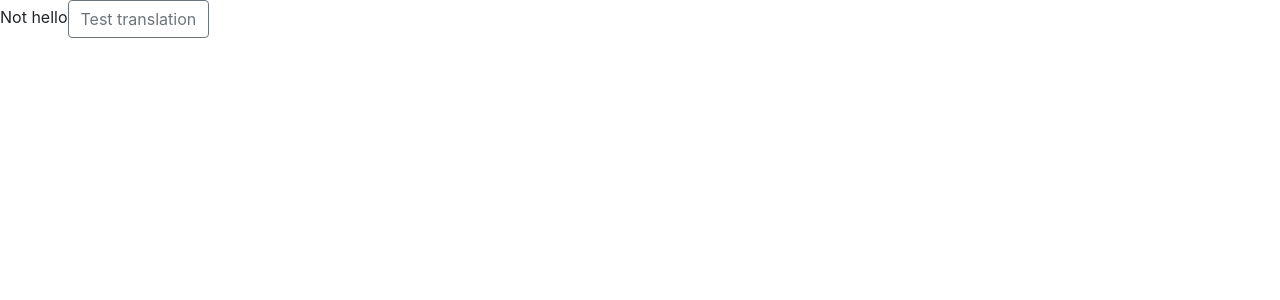
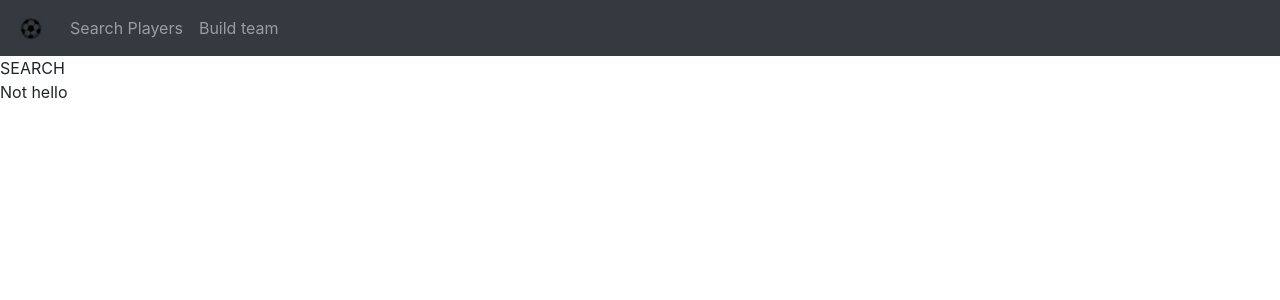
Before and after one commit to darkchesca/phiture-task-francescab, a React (Create React App) app in the folder Client/: page / in a window 1280 px wide. Shown: the top 300 px of the page. Built offline with nearby package versions, Linux system fonts and the light colour scheme; no server answers.

Commit message:
add navbar

```diff
--- a/Client/package.json
+++ b/Client/package.json
@@ -17,6 +17,7 @@
     "react-bootstrap": "^1.4.3",
     "react-dom": "^17.0.1",
     "react-i18next": "^11.8.5",
+    "react-router-dom": "^5.2.0",
     "react-scripts": "4.0.1",
     "sass": "^1.32.6",
     "typescript": "^4.1.3",
@@ -46,5 +47,8 @@
       "last 1 safari version"
     ]
   },
-  "proxy": "http://localhost:5000"
+  "proxy": "http://localhost:5000",
+  "devDependencies": {
+    "@types/react-router-dom": "^5.1.7"
+  }
 }
--- a/Client/src/App.tsx
+++ b/Client/src/App.tsx
@@ -1,8 +1,8 @@
 import React, {useEffect, useState} from 'react';
 import './App.scss';
-import {Button} from "react-bootstrap";
 import {useTranslation} from "react-i18next";
 import {getHello} from "./api/api";
+import {NavbarCustom} from '../src/components/Navbar/Navbar';
 
 function App() {
     const {t} = useTranslation()
@@ -23,8 +23,8 @@ function App() {
     })
     return (
         <div>
+            <NavbarCustom/>
             <span>{hello ? hello : "Not hello"}</span>
-            <Button variant="outline-secondary">{t('main.test')}</Button>
         </div>
 
     );
--- /dev/null
+++ b/Client/src/components/Navbar/Navbar.tsx
@@ -0,0 +1,41 @@
+import React from "react";
+import {BrowserRouter as Router, Route, Switch} from "react-router-dom";
+import {BuildTeam} from '../../views/BuildTeam/BuildTeam';
+import {SearchPlayers} from '../../views/SearchPlayers/SearchPlayers';
+import {Navbar} from "react-bootstrap";
+import Nav from "react-bootstrap/Nav";
+import logo from '../../logo.png';
+
+export const NavbarCustom: React.FC = () => {
+
+    return (
+        <div className="navbar-container">
+            <Router>
+                <Navbar collapseOnSelect expand="lg" bg="dark" variant="dark">
+                    <Navbar.Brand href="#"><img
+                        src={logo}
+                        width="30"
+                        height="30"
+                        className="d-inline-block align-top"
+                        alt="React Bootstrap logo"
+                    /></Navbar.Brand>
+                    <Navbar.Toggle aria-controls="responsive-navbar-nav"/>
+                    <Navbar.Collapse id="responsive-navbar-nav">
+                        <Nav className="mr-auto">
+                            <Nav.Link href="/">Search Players</Nav.Link>
+                            <Nav.Link href="/team">Build team</Nav.Link>
+                        </Nav>
+                    </Navbar.Collapse>
+                </Navbar>
+                <Switch>
+                    <Route exact path="/">
+                        <SearchPlayers/>
+                    </Route>
+                    <Route path="/team">
+                        <BuildTeam/>
+                    </Route>
+                </Switch>
+            </Router>
+        </div>
+    )
+}
--- /dev/null
+++ b/Client/src/views/BuildTeam/BuildTeam.tsx
@@ -0,0 +1,8 @@
+import React from "react";
+
+export const BuildTeam: React.FC = () => {
+
+    return (
+        <div>BUILD</div>
+    )
+}
--- /dev/null
+++ b/Client/src/views/SearchPlayers/SearchPlayers.tsx
@@ -0,0 +1,8 @@
+import React from "react";
+
+export const SearchPlayers: React.FC = () => {
+
+    return (
+        <div>SEARCH</div>
+    )
+}
```
Also changed, not shown: Client/src/logo.svg (deleted), 1 other file (tests, documents, lock files or other folders).
